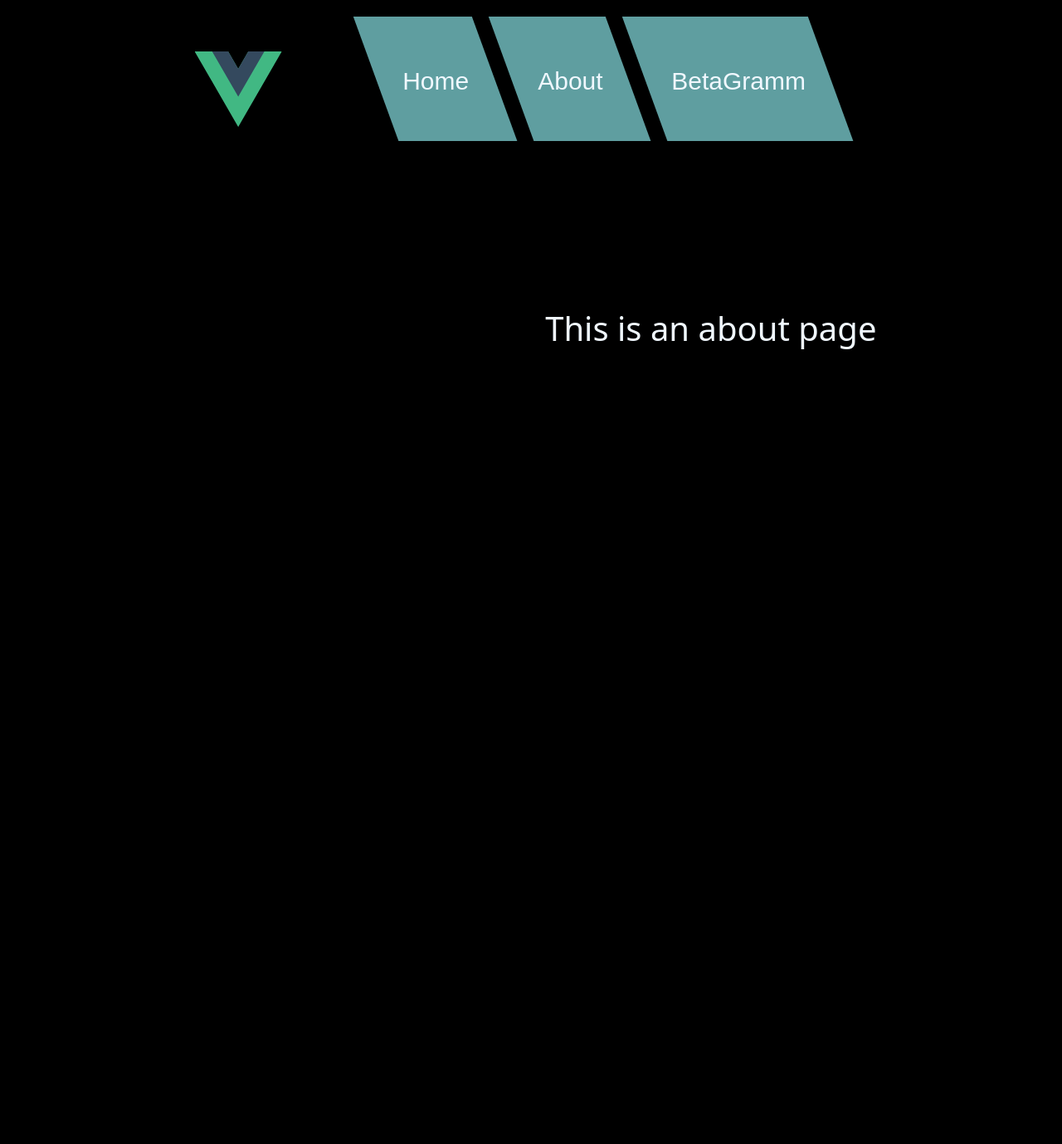
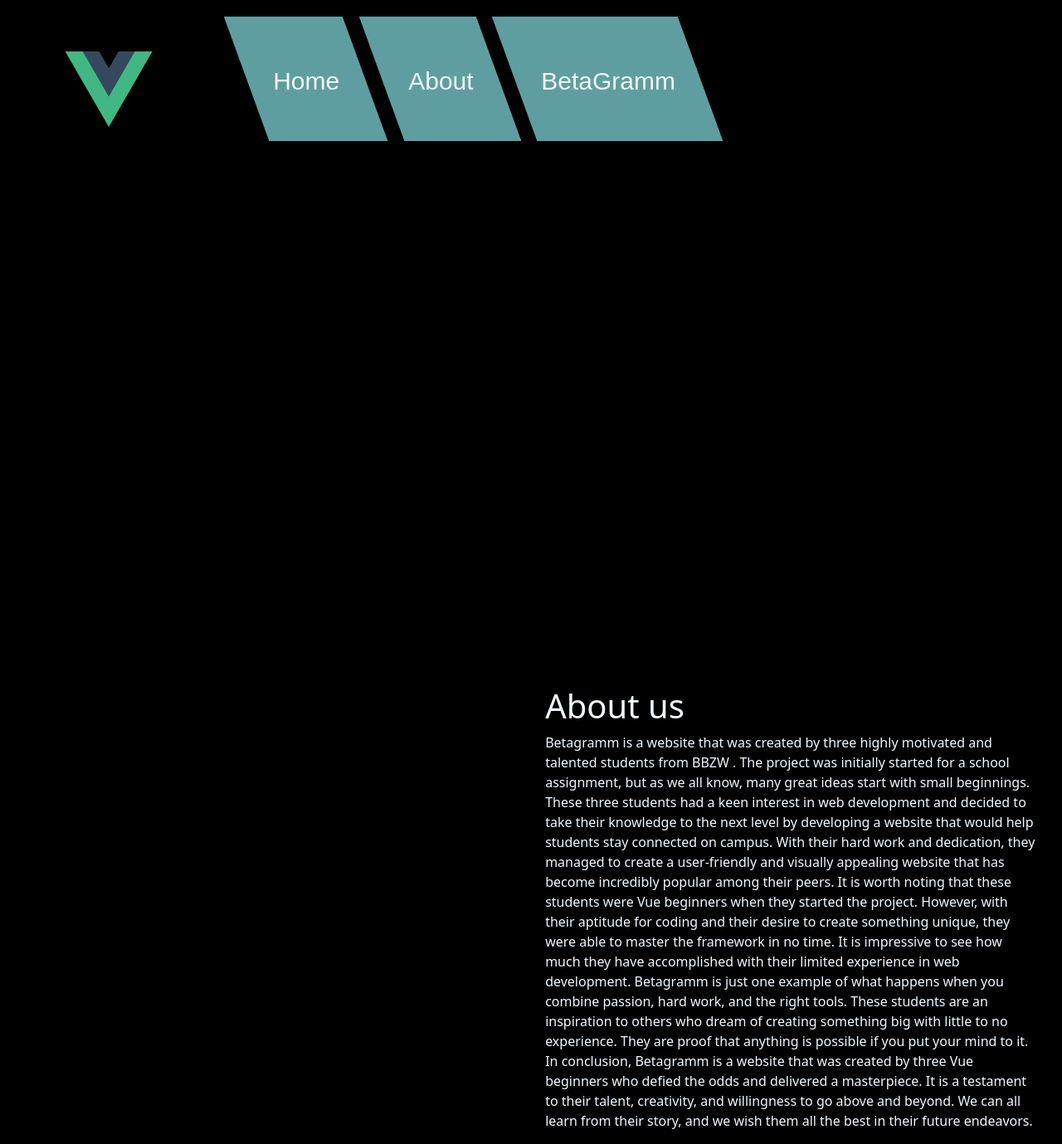
Before and after one commit to roxy22r/BetaGramm2, a Vue app in the folder beta-gramm2/betaGramm/: page /about in a window 1280 px wide. Shown: the whole page at 83% size. Before the commit the page ends 800 px from the top, so only its background shows below. Built offline with nearby package versions, Linux system fonts and the light colour scheme.

Commit message:
Added NotFoundPage

```diff
--- a/beta-gramm2/betaGramm/package.json
+++ b/beta-gramm2/betaGramm/package.json
@@ -17,6 +17,7 @@
     "@vue/compat": "^3.3.4",
     "bootstrap": "^5.3.0",
     "bootstrap-vue": "^2.23.1",
+    "pina": "^0.20.2204228",
     "pinia": "^2.0.36",
     "vue": "^3.3.4",
     "vue-router": "^4.2.0"
--- a/beta-gramm2/betaGramm/src/App.vue
+++ b/beta-gramm2/betaGramm/src/App.vue
@@ -42,17 +42,21 @@ import { RouterLink, RouterView } from 'vue-router'
 </template>
 
 <style scoped>
+
 body{
   background-color: black;
 }
 nav{
+  position: relative;
+  display: flex;
+  justify-content: center;
+  align-items: flex-start;
+  flex-wrap: wrap;
   width: 100%;
-  display: flex;
-  margin-left: 25%;
 
-  justify-content: center;
 }
 nav ul {
+
   margin-top: 20px;
   padding: 0;
   display: flex;
@@ -60,6 +64,7 @@ nav ul {
   list-style: none;
 }
 nav li {
+
   padding-top: 10%;
   padding-left:5% ;
   padding-right:5% ;
@@ -84,7 +89,7 @@ nav li:hover {
   color: #fff;
   animation: navSizeOnHover;
   animation-duration: 0.2s;
-  animation-delay: 30ms;
+  animation-delay: 0.5s;
   animation-fill-mode: forwards;
 
 
--- a/beta-gramm2/betaGramm/src/assets/base.css
+++ b/beta-gramm2/betaGramm/src/assets/base.css
@@ -71,3 +71,13 @@ body {
   -webkit-font-smoothing: antialiased;
   -moz-osx-font-smoothing: grayscale;
 }
+.BG_btn{
+  margin-top: 20px;
+  width: 100px;
+  font-weight: bold;
+  border-color: greenyellow !important;
+  background-color: black !important;
+  color: white;
+  margin-right: 20px;
+  margin: 10px !important;
+}
--- a/beta-gramm2/betaGramm/src/main.js
+++ b/beta-gramm2/betaGramm/src/main.js
@@ -10,7 +10,6 @@ import router from './router'
 
 
 const app = createApp(App)
-
 app.use(createPinia())
 app.use(router)
 
--- a/beta-gramm2/betaGramm/src/router/index.js
+++ b/beta-gramm2/betaGramm/src/router/index.js
@@ -31,8 +31,10 @@ const router = createRouter({
       // route level code-splitting
       // this generates a separate chunk (About.[hash].js) for this route
       // which is lazy-loaded when the route is visited.
-      component: () => import('../views/CreateView.vue')
-    }
+      component: () => import('../views/CreateView.vue'),
+
+    },
+    {path: '/:catchAll(.*)',name:'not found', component: () => import('../views/PageNotFound.vue')}
   ]
 })
 
--- a/beta-gramm2/betaGramm/src/views/AboutView.vue
+++ b/beta-gramm2/betaGramm/src/views/AboutView.vue
@@ -1,18 +1,45 @@
 <template>
-  <div class="about">
-    <h1>This is an about page</h1>
-  </div>
+    <head></head>
+
+<div class="about">
+
+</div>
+<div class="content">
+
+
+<h1>About us</h1>
+
+<p>
+    Betagramm is a website that was created by three highly motivated and talented students from BBZW . The project was initially started for a school assignment, but as we all know, many great ideas start with small beginnings.
+
+These three students had a keen interest in web development and decided to take their knowledge to the next level by developing a website that would help students stay connected on campus. With their hard work and dedication, they managed to create a user-friendly and visually appealing website that has become incredibly popular among their peers.
+
+It is worth noting that these students were Vue beginners when they started the project. However, with their aptitude for coding and their desire to create something unique, they were able to master the framework in no time. It is impressive to see how much they have accomplished with their limited experience in web development.
+
+Betagramm is just one example of what happens when you combine passion, hard work, and the right tools. These students are an inspiration to others who dream of creating something big with little to no experience. They are proof that anything is possible if you put your mind to it.
+
+In conclusion, Betagramm is a website that was created by three Vue beginners who defied the odds and delivered a masterpiece. It is a testament to their talent, creativity, and willingness to go above and beyond. We can all learn from their story, and we wish them all the best in their future endeavors.
+</p>
+</div>
 </template>
 
 <style>
+
 body{
+  display: flex;
+  flex-wrap: wrap;
   background-color: black;
 }
 @media (min-width: 1024px) {
   .about {
-    min-height: 100vh;
-    display: flex;
-    align-items: center;
+
+    min-height:0vh;
+    margin-top: 200%;
+
+  }
+  .content{
+    margin-top: -60%;
+
   }
 }
 </style>
--- a/beta-gramm2/betaGramm/src/views/BetaView.vue
+++ b/beta-gramm2/betaGramm/src/views/BetaView.vue
@@ -7,6 +7,7 @@
     CREATE
 </RouterLink>
 </button>
+
     <h1>This is an Beta page</h1>
   </div>
 </template>
--- a/beta-gramm2/betaGramm/src/views/CreateView.vue
+++ b/beta-gramm2/betaGramm/src/views/CreateView.vue
@@ -44,12 +44,12 @@
       <label>Strength</label>
       <input type="number" v-model="form.strength" required />
     </li>
-    <button type="submit">Submit</button>
+    <button type="submit" class="btn btn-dark BG_btn">Submit</button>
   </form>
 </div>
 </div>
-<button @click="fight">FIGHT</button>
-<button @click="resetfighter">clear Fighters</button>
+<button class="btn btn-dark BG_btn" @click="fight">FIGHT</button>
+<button class="btn btn-dark BG_btn" @click="resetfighter">clear Fighters</button>
 
 <div class="showAllPlayer">
 
@@ -72,9 +72,10 @@
         <li>Associal: {{player.associal}}</li>
         <li>Kindness: {{player.kindnessScore}}</li>
         <li>Winnings: {{player.winnings}}</li>
-        <button v-on:click="deltePlayer($event,player.id)">Delete</button>
-        <li><button >Edit</button></li>
-        <li><button  v-on:click="onPlay($event,player.id)">Play</button></li>
+
+        <button type="button" class="btn btn-dark BG_btn"  v-on:click="deltePlayer($event,player.id)">Delete</button>
+        <button type="button" class="btn btn-dark BG_btn" >Edit</button>
+        <li><button type="button" class="btn btn-dark BG_btn" v-on:click="onPlay($event,player.id)">Play</button></li>
       </div>
     </div>
   </ul>
@@ -290,14 +291,7 @@ body {
   justify-content: center;
 }
 
-button{
-  margin-top: 20px;
-  width: 100px;
-  font-weight: bold;
-  border-color: greenyellow;
-  background-color: black;
-  color: white;
-}
+
 template {}
 form {
 
--- /dev/null
+++ b/beta-gramm2/betaGramm/src/views/PageNotFound.vue
@@ -0,0 +1,250 @@
+<script setup>
+</script>
+<template>
+    <div >
+        <div class="cube ">
+            <div></div>
+
+        </div>
+        <div class="cube ">
+            <div></div>
+
+        </div>
+        <div class="cube ">
+            <div></div>
+
+        </div>
+        <div class="cube ">
+            <div></div>
+
+        </div>
+        <div class="cube ">
+            <div></div>
+
+        </div>
+
+
+    </div>
+
+<div class="glitch ">
+
+    <div class=".error-container">
+
+        <h1 class=".error-heading ">
+
+            404
+  </h1>
+  <p></p>
+      Page Not Found
+
+
+</div>
+<div class="goHomeContainer">
+
+    <button class="goHome"><RouterLink to="/">
+        Go Home
+    </RouterLink>   </button>
+</div>
+
+</div>
+
+
+
+
+</template>
+
+<style>
+@import url('https://fonts.googleapis.com/css2?family=Press+Start+2P&display=swap');
+
+* {
+    box-sizing: border-box;
+}
+
+nav {
+visibility: hidden;
+}
+
+body {
+    font-family: 'Press Start 2P', cursive;
+    background-color: black;
+    font-family: Arial, sans-serif;
+    color: #fff;
+}
+
+.error-container {
+    font-family: 'Press Start 2P', cursive;
+    display: flex;
+    justify-content: center;
+    text-align: center;
+}
+
+h1 {
+    font-family: 'Press Start 2P', cursive;
+    font-size: 6rem;
+    margin-top: 0;
+}
+
+p {
+
+    font-family: 'Press Start 2P', cursive;
+    font-size: 2rem;
+
+    margin-top: 0;
+}
+.goHomeContainer{
+    width: 100%;
+}
+header{
+    visibility: hidden;
+}
+.goHome {
+    font-family: 'Press Start 2P', cursive;
+    display: flex;
+    padding: 15px;
+    background-color: #3498db;
+    color: #fff;
+    font-size: 1.5rem;
+    text-decoration: none;
+    border-radius: 5px;
+    border-radius: 50px;
+    margin-top: 100px;
+    justify-content: center;
+    text-align: center;
+    width: 500px;
+    transition: background-color 0.5s ease ;
+}
+
+.goHome:hover {
+    background-color: #2980b9;
+    animation: spin 1s linear infinite;
+
+}
+.glitch {
+  position: relative;
+  color: white;
+  font-size: 48px;
+  animation: glitch-effect 1s infinite;
+}
+@keyframes glitch-effect {
+  0% {
+    transform: translate(0);
+  }
+  20% {
+    transform: translate(-5px, 5px);
+    text-shadow: 0 0 10px #00ff00,
+                0 0 20px #00ff00,
+                0 0 30px #00ff00,
+                0 0 40px #00ff00,
+                0 0 50px #00ff00;
+                font-size: small;
+  }
+  40% {
+    transform: translate(5px, -5px);
+    text-shadow: 0 0 10px #ff00ff,
+                0 0 20px #ff00ff,
+                0 0 30px #ff00ff,
+                0 0 40px #ff00ff,
+                0 0 50px #ff00ff;
+  }
+  60% {
+    transform: translate(-5px, 5px);
+    text-shadow: 0 0 10px #00ffff,
+                0 0 20px #00ffff,
+                0 0 30px #00ffff,
+                0 0 40px #00ffff,
+                0 0 50px #00ffff;
+  }
+  80% {
+    transform: translate(5px, -5px);
+    text-shadow: 0 0 10px #ffff00,
+                0 0 20px #ffff00,
+                0 0 30px #ffff00,
+                0 0 40px #ffff00,
+                0 0 50px #ffff00;
+  }
+  100% {
+    transform: translate(0);
+    text-shadow: none;
+  }
+
+}
+
+
+.cube {
+  width: 20px;
+  height: 20px;
+  background-color: #fff;
+  position: absolute;
+  top: 30%;
+  display: flex;
+  justify-content: center;
+  justify-items: center;
+  margin: 0;
+  left: 50%;
+
+}
+
+.cube:nth-child(1) {
+    animation-name: disco;
+  animation-duration: 3s;
+  animation-iteration-count: infinite;
+  left: 10%;
+  animation-delay: 0.3s;
+}
+
+.cube:nth-child(2) {
+  animation-name: disco;
+  animation-duration: 3s;
+  animation-iteration-count: infinite;
+  left: 30%;
+
+  animation-delay: 0.3s;
+}
+
+.cube:nth-child(3) {
+    animation-name: disco;
+  animation-duration: 3s;
+  animation-iteration-count: infinite;
+  left: 50%;
+  animation-delay: 0.5s;
+}
+.cube:nth-child(4) {
+    animation-name: disco;
+  animation-duration: 3s;
+  animation-iteration-count: infinite;
+  left: 70%;
+  animation-delay: 0.5s;
+}
+.cube:nth-child(5) {
+    animation-name: disco;
+  animation-duration: 3s;
+  animation-iteration-count: infinite;
+  left: 90%;
+  animation-delay: 0.5s;
+  transform: translateX(-50%);
+  animation-duration: 2s;
+  animation-fill-mode: forwards;
+  animation-delay: 0.5s;
+}
+@keyframes spin {
+  from {
+    transform: rotate(0deg);
+    background-color: #00FF00;
+  }
+  to {
+    background-color:#ffff00;
+
+    transform: rotate(360deg);
+  }
+}
+@keyframes disco {
+  0% {     transform: translateY(1000%);
+ background-color: #FF0000;}
+  20% {background-color: #FF00FF;  transform: translateY(1000%)}
+  40% {background-color: #0000FF;  transform: translateY(1000%)}
+  60% {background-color: #00FFFF;  transform: translateY(500%)}
+  80% {background-color: #00FF00;  transform: translateY(1000%)}
+  100% {background-color: #FFFF00;  transform: translateY(500%)}
+}
+
+</style>
```
Also changed, not shown: 1 other file (tests, documents, lock files or other folders).
